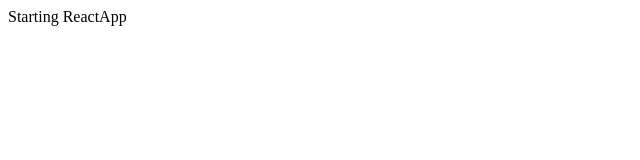
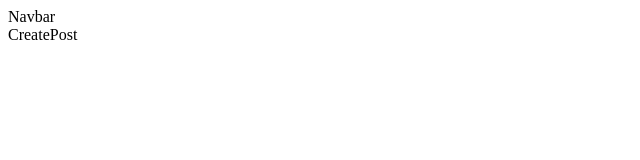
Before and after one commit to RAHULKUMARNATHU/React-Hooks-Blog, a React (Create React App) app: page /create-post in a window 1280 px wide. Shown: the top 160 px of the page, without its empty margins (0-640 px from the left). Built offline with nearby package versions, Linux system fonts and the light colour scheme.

Commit message:
commit ::Setting up Routes

```diff
--- a/src/components/App.js
+++ b/src/components/App.js
@@ -1,8 +1,19 @@
+import { BrowserRouter as Router, Routes, Route } from 'react-router-dom';
+import { CreatePost, Home, Page404, Navbar, PostDetail } from './';
 
 function App() {
   return (
-    <div className="App">
-      Starting ReactApp
+    <div className="container">
+      <Navbar />
+      <Router>
+        <Routes>
+          <Route exact path="/" element={<Home />} />
+          <Route exact path="/post/:postId" element={<PostDetail />} />
+          <Route exact path="/create-post" element={<CreatePost />} />
+
+          <Route path="*" element={<Page404 />} />
+        </Routes>
+      </Router>
     </div>
   );
 }
--- /dev/null
+++ b/src/components/CreatePost.js
@@ -0,0 +1,11 @@
+import React from 'react';
+
+function CreatePost() {
+    return (
+        <div>
+            CreatePost
+        </div>
+    );
+}
+
+export default CreatePost;
--- /dev/null
+++ b/src/components/Home.js
@@ -0,0 +1,7 @@
+import React from 'react';
+
+function Home() {
+  return <div>Home</div>;
+}
+
+export default Home;
--- /dev/null
+++ b/src/components/Navbar.js
@@ -0,0 +1,7 @@
+import React from 'react';
+
+function Navbar() {
+  return <div>Navbar</div>;
+}
+
+export default Navbar;
--- /dev/null
+++ b/src/components/Page404.js
@@ -0,0 +1,11 @@
+import React from 'react';
+
+function Page404(props) {
+    return (
+        <div>
+            <h1>404 nothing found...</h1>
+        </div>
+    );
+}
+
+export default Page404;
--- /dev/null
+++ b/src/components/PostDetail.js
@@ -0,0 +1,7 @@
+import React from 'react';
+
+function PostDetail() {
+  return <div><h2>PostDetail</h2></div>;
+}
+
+export default PostDetail;
--- /dev/null
+++ b/src/components/index.js
@@ -0,0 +1,8 @@
+// import App from './App';
+import Home from './Home';
+import CreatePost from './CreatePost';
+import Navbar from './Navbar';
+import PostDetail from './PostDetail';
+import Page404 from './Page404';
+
+export { Home, CreatePost, Navbar, PostDetail ,Page404 };
--- a/src/index.js
+++ b/src/index.js
@@ -1,7 +1,6 @@
 import React from 'react';
 import ReactDOM from 'react-dom/client';
 import App from './components/App';
-
 
 const root = ReactDOM.createRoot(document.getElementById('root'));
 root.render(
```
